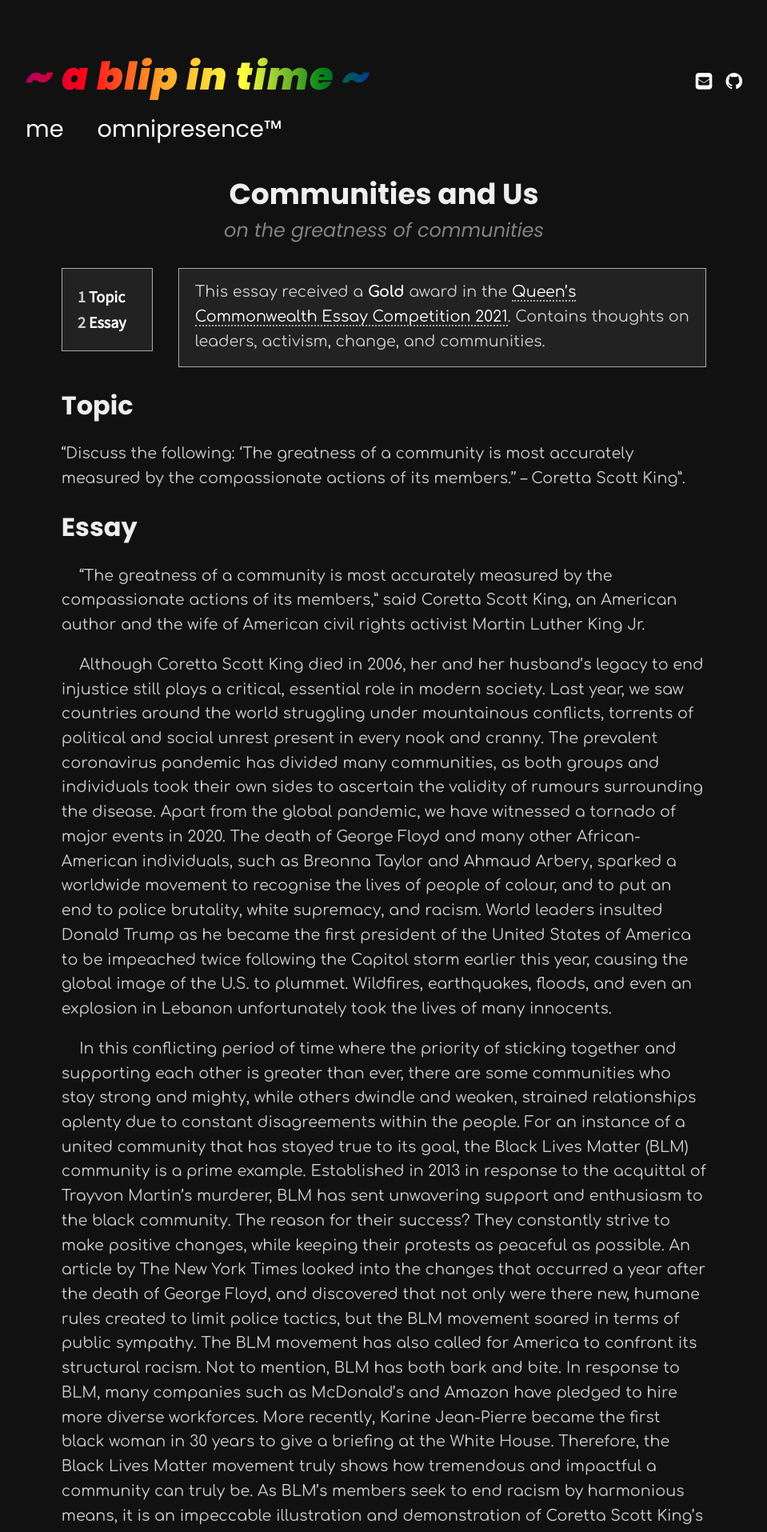
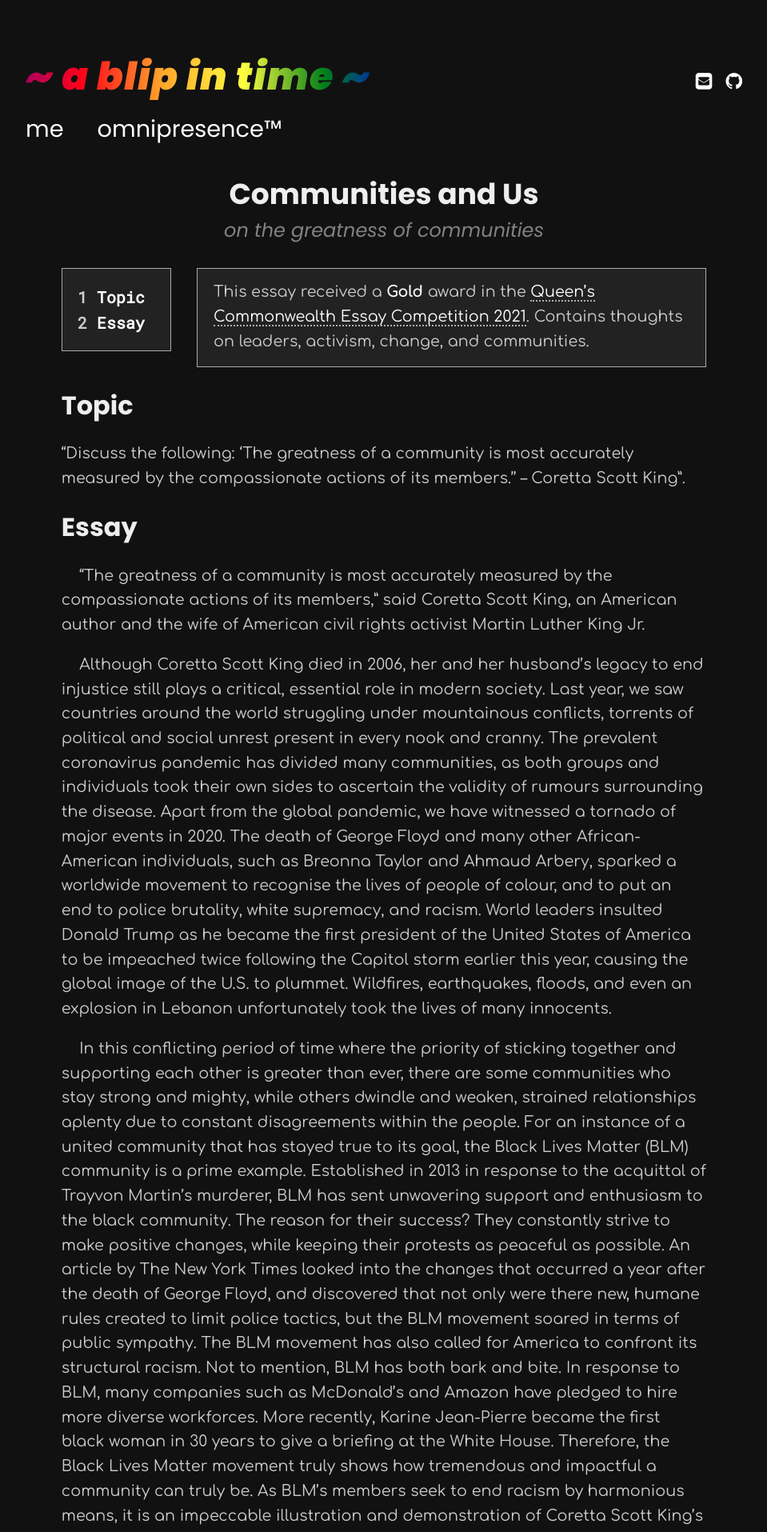
Before and after one commit to fwyr/website, a Jekyll site: the page built from _posts/essays/2021-05-28-communities-and-us.md, in a window 1280 px wide. Shown: the top 1915 px of the page at 80% size, without its empty margins (160-1119 px from the left). Built offline with Jekyll 4.4.1, drawn with Linux system fonts in a browser that asks for light colours; some web fonts are replaced; the table of contents is made by our own code.

Commit message:
dev: change toc font to Roboto Mono

```diff
--- a/assets/css/main.css
+++ b/assets/css/main.css
@@ -3,6 +3,7 @@
 @import url('https://fonts.googleapis.com/css2?family=Comfortaa:wght@300;400;500;600;700&display=swap');
 @import url('https://fonts.googleapis.com/css2?family=Rubik+Glitch&display=swap');
 @import url('https://fonts.googleapis.com/css2?family=Source+Sans+Pro&display=swap');
+@import url('https://fonts.googleapis.com/css2?family=Roboto+Mono&display=swap');
 
 :root {
     --main-text-color: #ccc;
@@ -182,7 +183,7 @@
 .toc {
     border: 1px solid var(--main-border-color);
     background-color: var(--abstract-background-color);
-    font-family: 'Source Sans Pro', sans-serif;
+    font-family: 'Roboto Mono', sans-serif;
     max-width: 300px;
     padding-right: 2em;
     margin: 0 2rem 1.5rem 0;
```
